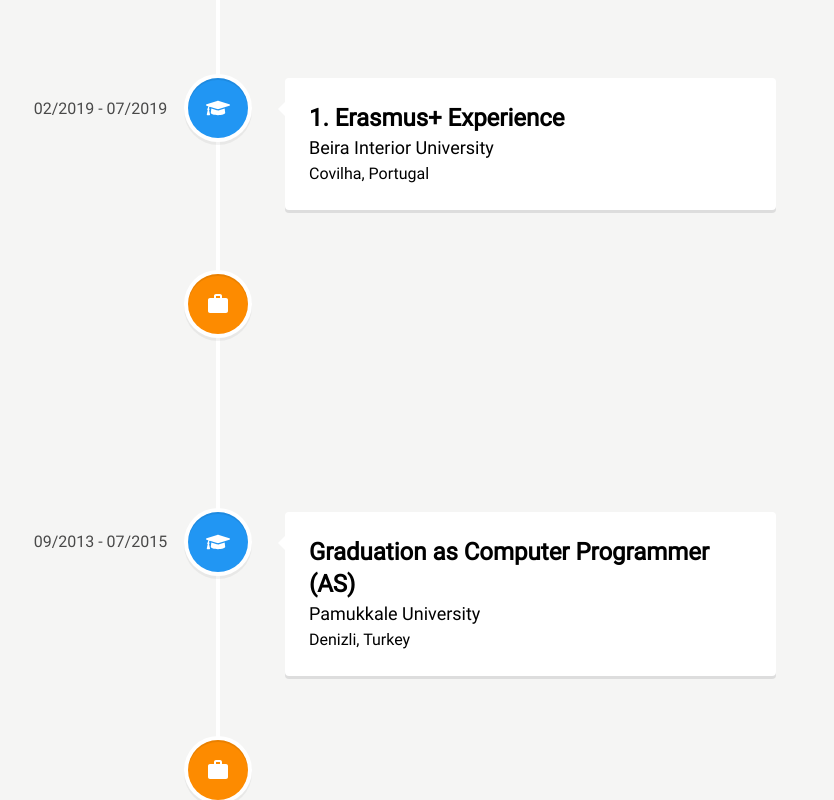
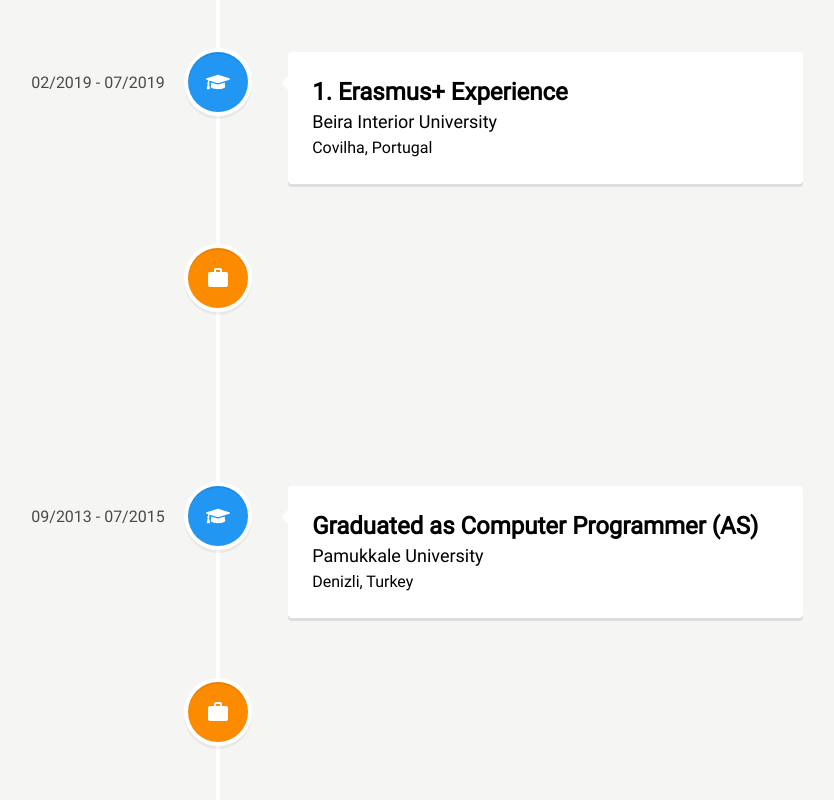
Before and after one commit to hsariaslan/sariaslan.org, a React (Vite) app: page / in a window 1280 px wide. Shown: the part 2526-3326 px from the top of the page, without its empty margins (442-1276 px from the left). Built offline with nearby package versions, Linux system fonts and the light colour scheme.

Commit message:
Update style of the timeline page.

```diff
--- /dev/null
+++ b/src/components/Timeline/Timeline.css
@@ -0,0 +1,3 @@
+.vertical-timeline.vertical-timeline--two-columns{
+    @apply w-full;
+}
--- a/src/components/Timeline/Timeline.tsx
+++ b/src/components/Timeline/Timeline.tsx
@@ -1,6 +1,7 @@
 import React from "react";
 import { VerticalTimeline, VerticalTimelineElement }  from 'react-vertical-timeline-component';
 import 'react-vertical-timeline-component/style.min.css';
+import "./Timeline.css";
 import { MdOutlineWork } from "react-icons/md";
 import { FaGraduationCap } from "react-icons/fa";
 
@@ -44,7 +45,7 @@ function Timeline() {
                         iconStyle={{background: 'rgb(33, 150, 243)', color: '#fff'}}
                         icon={<FaGraduationCap/>}
                     >
-                        <h3 className="vertical-timeline-element-title text-2xl font-bold">Graduation as Software Engineer (BS)</h3>
+                        <h3 className="vertical-timeline-element-title text-2xl font-bold">Graduated as Software Engineer (BS)</h3>
                         <h4 className="vertical-timeline-element-subtitle text-lg">Firat University</h4>
                         <h5 className="vertical-timeline-element-subtitle">Elazig, Turkey</h5>
                     </VerticalTimelineElement>
@@ -100,7 +101,7 @@ function Timeline() {
                         iconStyle={{background: 'rgb(33, 150, 243)', color: '#fff'}}
                         icon={<FaGraduationCap/>}
                     >
-                        <h3 className="vertical-timeline-element-title text-2xl font-bold">Graduation as Computer Programmer (AS)</h3>
+                        <h3 className="vertical-timeline-element-title text-2xl font-bold">Graduated as Computer Programmer (AS)</h3>
                         <h4 className="vertical-timeline-element-subtitle text-lg">Pamukkale University</h4>
                         <h5 className="vertical-timeline-element-subtitle">Denizli, Turkey</h5>
                     </VerticalTimelineElement>
--- a/src/index.css
+++ b/src/index.css
@@ -25,5 +25,5 @@ html {
 }
 
 body {
-    @apply bg-stone-100 font-[Roboto];
+    @apply bg-stone-100 font-[Roboto] overflow-x-hidden;
 }
```
